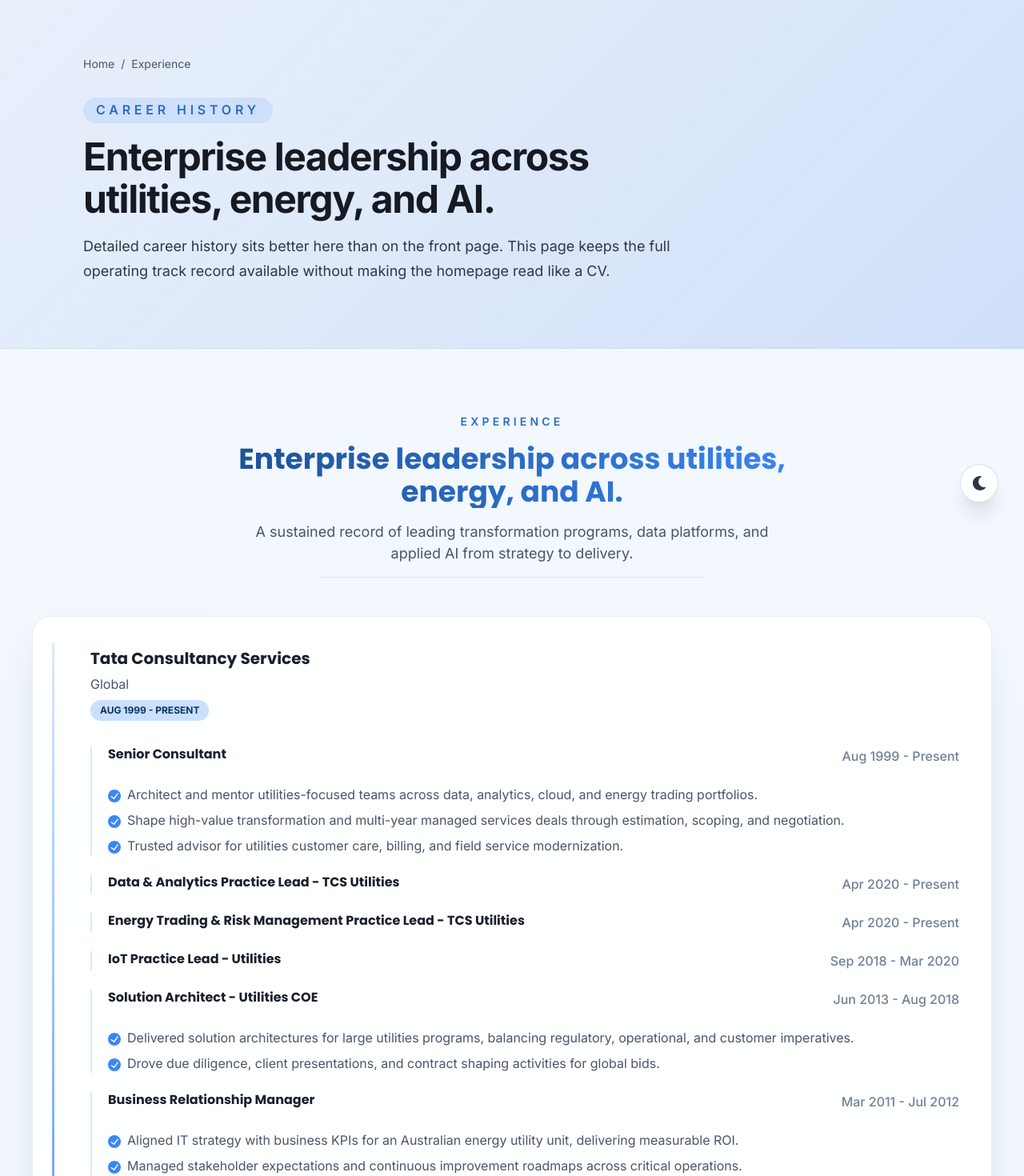
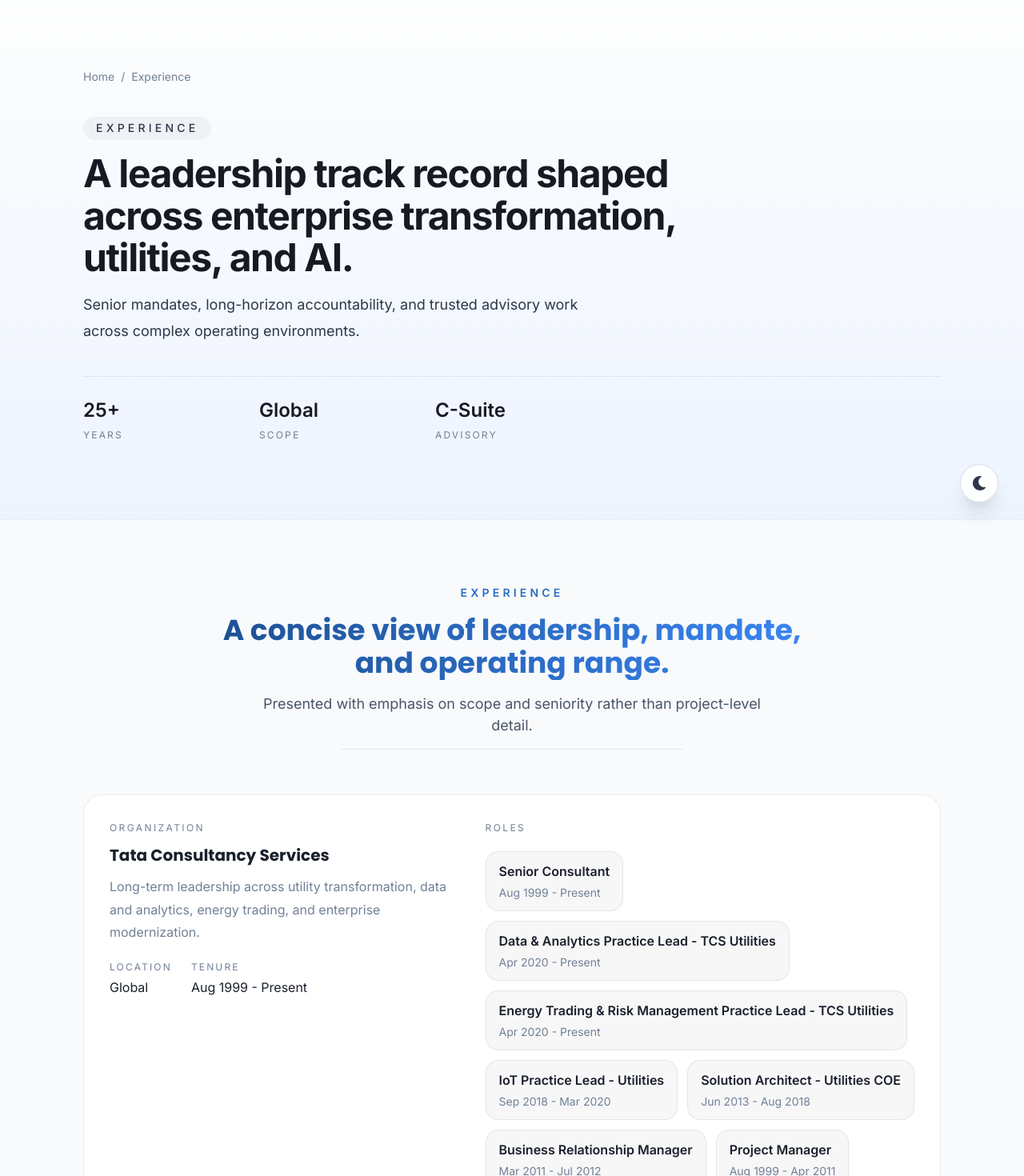
Before and after one commit to ambarishg/AmbarishWEBSITE, a React (Vite) app: page /experience in a window 1280 px wide. Shown: the part 140-1610 px from the top of the page at 80% size. Built offline with nearby package versions, Linux system fonts and the light colour scheme; no server answers.

Commit message:
NEW LOOK

```diff
--- a/src/pages/ExperiencePage.jsx
+++ b/src/pages/ExperiencePage.jsx
@@ -4,6 +4,7 @@
   BreadcrumbItem,
   BreadcrumbLink,
   Container,
+  HStack,
   Stack,
   Tag,
   Text,
@@ -19,20 +20,22 @@
 
   const pageBg = useColorModeValue('gray.50', '#0f172a');
   const heroBg = useColorModeValue(
-    'linear-gradient(135deg, rgba(59,130,246,0.08) 0%, rgba(37,99,235,0.18) 100%)',
-    'linear-gradient(135deg, rgba(37,99,235,0.35) 0%, rgba(15,23,42,0.9) 100%)'
+    'linear-gradient(180deg, rgba(255,255,255,0.72) 0%, rgba(236,243,255,0.92) 100%)',
+    'linear-gradient(180deg, rgba(15,23,42,0.82) 0%, rgba(15,23,42,0.96) 100%)'
   );
-  const borderColor = useColorModeValue('rgba(148,163,184,0.25)', 'rgba(148,163,184,0.25)');
+  const borderColor = useColorModeValue('rgba(15,23,42,0.08)', 'rgba(148,163,184,0.18)');
   const textColor = useColorModeValue('gray.700', 'gray.200');
-  const subtle = useColorModeValue('gray.600', 'gray.400');
-  const badgeBg = useColorModeValue('rgba(59,130,246,0.12)', 'rgba(59,130,246,0.2)');
-  const badgeColor = useColorModeValue('brand.600', 'brand.200');
+  const subtle = useColorModeValue('gray.500', 'gray.400');
+  const badgeBg = useColorModeValue('rgba(15,23,42,0.04)', 'rgba(255,255,255,0.06)');
+  const badgeColor = useColorModeValue('gray.700', 'gray.100');
+  const statBorder = useColorModeValue('rgba(15,23,42,0.08)', 'rgba(148,163,184,0.16)');
+  const statLabel = useColorModeValue('gray.500', 'gray.400');
 
   return (
     <Box bg={pageBg} minH="100vh">
       <Box bg={heroBg} borderBottom="1px solid" borderColor={borderColor}>
-        <Container maxW="6xl" py={{ base: 14, md: 20 }}>
-          <Stack spacing={{ base: 6, md: 8 }}>
+        <Container maxW="6xl" py={{ base: 14, md: 24 }}>
+          <Stack spacing={{ base: 8, md: 10 }}>
             <Breadcrumb fontSize="sm" separator="/" color={subtle}>
               <BreadcrumbItem>
                 <BreadcrumbLink as={RouterLink} to="/">
@@ -46,7 +49,7 @@
             <Stack spacing={4} maxW="3xl">
               <Tag
                 alignSelf="flex-start"
-                size="lg"
+                size="md"
                 px={4}
                 py={1.5}
                 borderRadius="full"
@@ -54,25 +57,58 @@
                 color={badgeColor}
                 letterSpacing="0.3em"
                 textTransform="uppercase"
-                fontWeight="semibold"
+                fontWeight="medium"
               >
-                Career History
+                Experience
               </Tag>
               <Text
                 as="h1"
                 fontSize={{ base: '3xl', md: '5xl' }}
                 lineHeight={{ base: 1.2, md: 1.1 }}
-                fontWeight="extrabold"
+                fontWeight="bold"
                 color={useColorModeValue('gray.900', 'gray.100')}
                 letterSpacing={{ base: '-0.02em', md: '-0.03em' }}
+                maxW="4xl"
               >
-                Enterprise leadership across utilities, energy, and AI.
+                A leadership track record shaped across enterprise transformation, utilities, and AI.
               </Text>
-              <Text fontSize={{ base: 'md', md: 'lg' }} color={textColor} lineHeight={1.75}>
-                Detailed career history sits better here than on the front page. This page keeps the
-                full operating track record available without making the homepage read like a CV.
+              <Text fontSize={{ base: 'md', md: 'lg' }} color={textColor} lineHeight={1.8} maxW="2xl">
+                Senior mandates, long-horizon accountability, and trusted advisory work across complex operating environments.
               </Text>
             </Stack>
+            <HStack
+              spacing={{ base: 0, md: 10 }}
+              align="stretch"
+              flexDirection={{ base: 'column', md: 'row' }}
+              borderTop="1px solid"
+              borderColor={statBorder}
+              pt={6}
+            >
+              <Stack spacing={1} minW={{ md: '180px' }}>
+                <Text fontSize="2xl" fontWeight="semibold" color={useColorModeValue('gray.900', 'gray.100')}>
+                  25+
+                </Text>
+                <Text color={statLabel} textTransform="uppercase" letterSpacing="0.18em" fontSize="xs">
+                  Years
+                </Text>
+              </Stack>
+              <Stack spacing={1} minW={{ md: '180px' }}>
+                <Text fontSize="2xl" fontWeight="semibold" color={useColorModeValue('gray.900', 'gray.100')}>
+                  Global
+                </Text>
+                <Text color={statLabel} textTransform="uppercase" letterSpacing="0.18em" fontSize="xs">
+                  Scope
+                </Text>
+              </Stack>
+              <Stack spacing={1} minW={{ md: '180px' }}>
+                <Text fontSize="2xl" fontWeight="semibold" color={useColorModeValue('gray.900', 'gray.100')}>
+                  C-Suite
+                </Text>
+                <Text color={statLabel} textTransform="uppercase" letterSpacing="0.18em" fontSize="xs">
+                  Advisory
+                </Text>
+              </Stack>
+            </HStack>
           </Stack>
         </Container>
       </Box>
--- a/src/sections/Experience.jsx
+++ b/src/sections/Experience.jsx
@@ -1,63 +1,77 @@
 import {
-  Badge,
   Box,
   Container,
+  Divider,
+  Grid,
   Heading,
+  HStack,
   Link,
-  List,
-  ListIcon,
-  ListItem,
   Stack,
   Text,
+  Wrap,
+  WrapItem,
   useColorModeValue
 } from '@chakra-ui/react';
-import { CheckCircleIcon } from '@chakra-ui/icons';
 import { Link as RouterLink } from 'react-router-dom';
 import SectionHeading from '../components/SectionHeading.jsx';
 import { experiences } from '../data/profile.js';
 
 const Experience = () => {
-  const accent = useColorModeValue('brand.500', 'brand.300');
-  const divider = useColorModeValue('rgba(59,134,245,0.2)', 'rgba(59,134,245,0.35)');
-  const subtle = useColorModeValue('gray.600', 'gray.400');
+  const sectionBg = useColorModeValue('#f8fafc', '#0b1220');
+  const cardBg = useColorModeValue('rgba(255,255,255,0.88)', 'rgba(15,23,42,0.72)');
+  const borderColor = useColorModeValue('rgba(15,23,42,0.08)', 'rgba(148,163,184,0.18)');
+  const muted = useColorModeValue('gray.500', 'gray.400');
+  const labelColor = useColorModeValue('gray.500', 'gray.400');
+  const roleBg = useColorModeValue('rgba(15,23,42,0.03)', 'rgba(255,255,255,0.05)');
   const academyLinkColor = useColorModeValue('brand.700', 'brand.200');
   const academyHoverColor = useColorModeValue('brand.600', 'brand.300');
+  const summaries = {
+    'Tata Consultancy Services':
+      'Long-term leadership across utility transformation, data and analytics, energy trading, and enterprise modernization.',
+    'Ambarish Ganguly Academy':
+      'Independent applied AI platform reflecting technical authority, public recognition, and thought leadership.',
+    'Large Canadian Gas Utilities':
+      'Architecture and operating model leadership across large-scale gas utility functions and business design.',
+    'Australian Energy Utility':
+      'Advisory work focused on market intelligence, trading operations, and decision support.'
+  };
 
   return (
     <Box
       id="experience"
       py={{ base: 16, md: 20 }}
-      bg={useColorModeValue('rgba(236, 243, 255, 0.45)', 'gray.900')}
+      bg={sectionBg}
     >
-      <Container maxW="7xl">
+      <Container maxW="6xl">
         <SectionHeading
           eyebrow="Experience"
-          title="Enterprise leadership across utilities, energy, and AI."
-          description="A sustained record of leading transformation programs, data platforms, and applied AI from strategy to delivery."
+          title="A concise view of leadership, mandate, and operating range."
+          description="Presented with emphasis on scope and seniority rather than project-level detail."
         />
-        <Stack spacing={10} mt={12}>
+        <Stack spacing={8} mt={14}>
           {experiences.map((experience) => (
             <Box
               key={experience.company}
-              position="relative"
-              layerStyle="card"
-              p={{ base: 6, md: 10 }}
-              _hover={{ boxShadow: 'floating' }}
+              bg={cardBg}
+              borderWidth="1px"
+              borderColor={borderColor}
+              borderRadius={{ base: '2xl', md: '3xl' }}
+              px={{ base: 6, md: 8 }}
+              py={{ base: 6, md: 8 }}
+              backdropFilter="blur(16px)"
             >
-              <Box
-                position="absolute"
-                left={{ base: 3, md: 6 }}
-                top={{ base: 6, md: 8 }}
-                bottom={{ base: 6, md: 8 }}
-                w="3px"
-                bgGradient={useColorModeValue(
-                  'linear(to-b, rgba(59,134,245,0.18), brand.400)',
-                  'linear(to-b, rgba(59,134,245,0.28), brand.300)'
-                )}
-                rounded="full"
-              />
-              <Stack spacing={2} mb={8} pl={{ base: 5, md: 8 }}>
-                <Heading size="md">
+              <Grid templateColumns={{ base: '1fr', lg: '1.1fr 1.4fr' }} gap={{ base: 8, lg: 12 }}>
+                <Stack spacing={5}>
+                  <Stack spacing={3}>
+                    <Text
+                      color={labelColor}
+                      textTransform="uppercase"
+                      letterSpacing="0.2em"
+                      fontSize="xs"
+                    >
+                      Organization
+                    </Text>
+                    <Heading size="md" lineHeight={1.3}>
                       {experience.company === 'Ambarish Ganguly Academy' ? (
                         <Link
                           as={RouterLink}
@@ -71,46 +85,68 @@
                         experience.company
                       )}
                     </Heading>
-                <Text color="subtleText">{experience.location}</Text>
-                <Badge
-                  colorScheme="brand"
-                  variant="subtle"
-                  w="fit-content"
-                  px={3}
-                  py={1}
-                  borderRadius="full"
+                    <Text color={muted} maxW="md" lineHeight={1.8}>
+                      {summaries[experience.company]}
+                    </Text>
+                  </Stack>
+                  <HStack spacing={6} flexWrap="wrap">
+                    <Stack spacing={1}>
+                      <Text color={labelColor} textTransform="uppercase" letterSpacing="0.18em" fontSize="xs">
+                        Location
+                      </Text>
+                      <Text color="text">{experience.location}</Text>
+                    </Stack>
+                    <Stack spacing={1}>
+                      <Text color={labelColor} textTransform="uppercase" letterSpacing="0.18em" fontSize="xs">
+                        Tenure
+                      </Text>
+                      <Text color="text">{experience.duration}</Text>
+                    </Stack>
+                  </HStack>
+                </Stack>
+
+                <Stack spacing={5}>
+                  <Text
+                    color={labelColor}
+                    textTransform="uppercase"
+                    letterSpacing="0.2em"
+                    fontSize="xs"
                   >
-                  {experience.duration}
-                </Badge>
-              </Stack>
-              <Stack spacing={6} pl={{ base: 5, md: 8 }}>
+                    Roles
+                  </Text>
+                  <Wrap spacing={3}>
                     {experience.roles.map((role) => (
-                  <Stack
-                    key={`${experience.company}-${role.title}`}
-                    spacing={3}
-                    borderLeft="2px solid"
-                    borderColor={divider}
-                    pl={5}
+                      <WrapItem key={`${experience.company}-${role.title}`}>
+                        <Box
+                          px={4}
+                          py={3}
+                          borderRadius="2xl"
+                          bg={roleBg}
+                          borderWidth="1px"
+                          borderColor={borderColor}
                         >
-                    <Stack direction={{ base: 'column', md: 'row' }} justify="space-between">
-                      <Heading size="sm">{role.title}</Heading>
-                      <Text color="caption" fontWeight="medium">
+                          <Stack spacing={1}>
+                            <Text color="text" fontWeight="semibold">
+                              {role.title}
+                            </Text>
+                            <Text color={muted} fontSize="sm">
                               {role.period}
                             </Text>
                           </Stack>
-                    {role.points ? (
-                      <List spacing={2} mt={3}>
-                        {role.points.map((point) => (
-                          <ListItem key={point} color={subtle}>
-                            <ListIcon as={CheckCircleIcon} color={accent} />
-                            {point}
-                          </ListItem>
+                        </Box>
+                      </WrapItem>
                     ))}
-                      </List>
+                  </Wrap>
+                  {experience.roles.length > 1 ? (
+                    <>
+                      <Divider borderColor={borderColor} />
+                      <Text color={muted} lineHeight={1.8}>
+                        Multiple leadership mandates across strategy, architecture, delivery, and practice-building.
+                      </Text>
+                    </>
                   ) : null}
                 </Stack>
-                ))}
-              </Stack>
+              </Grid>
               </Box>
             ))}
         </Stack>
```
Also changed, not shown: 1 other file (tests, documents, lock files or other folders). Lines whose indentation alone changed are shown as unchanged.
